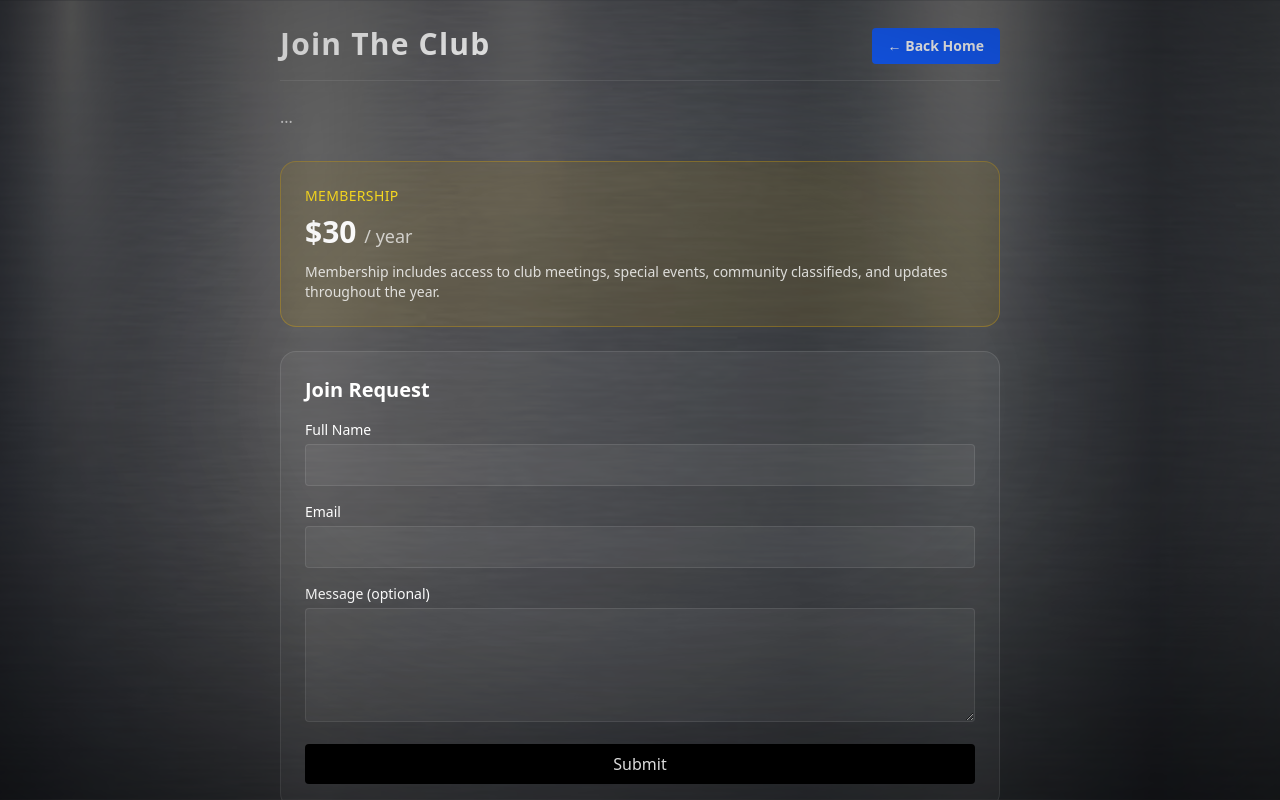
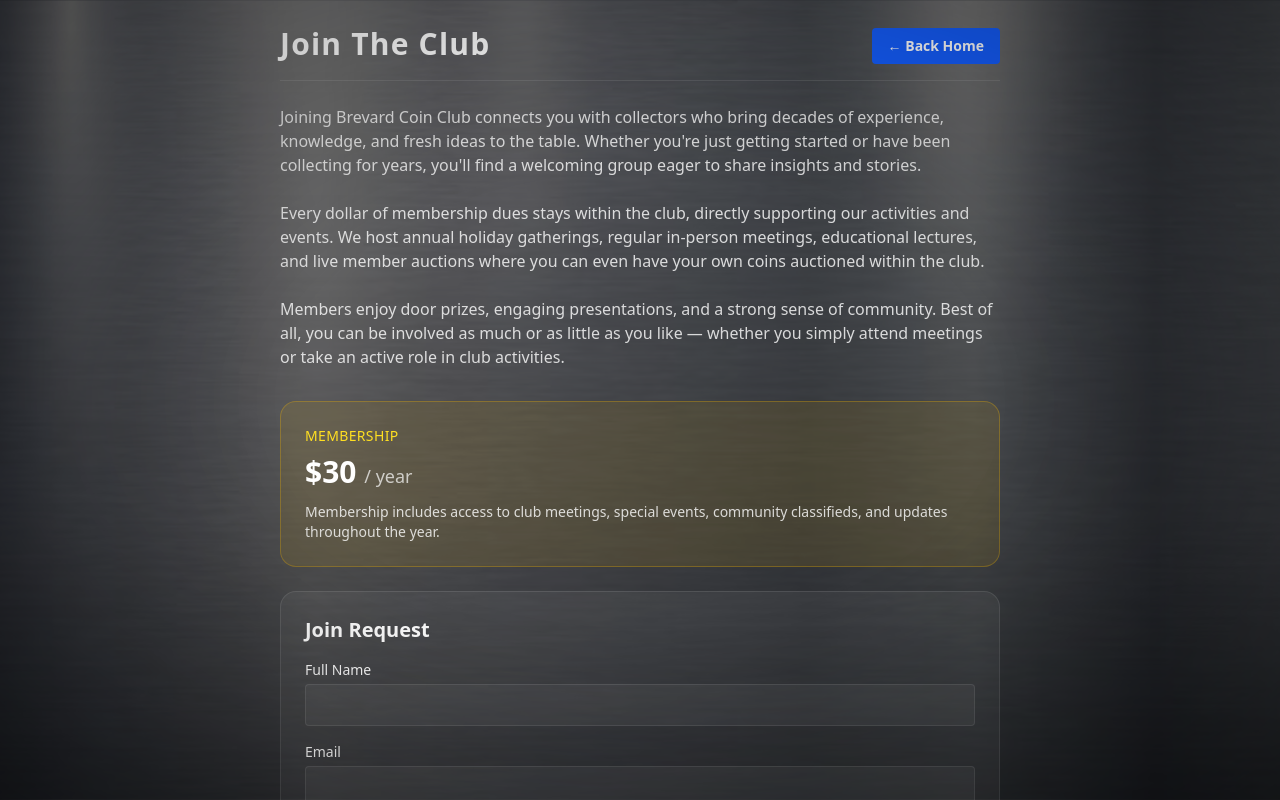
Before and after one commit to GaranBeauShotts/brevard-coin-club, a Next.js app: page /join in a window 1280 px wide. Shown: the top 800 px of the page. Built offline with nearby package versions, Linux system fonts and the light colour scheme.

Commit message:
join/update

```diff
--- a/src/app/join/page.tsx
+++ b/src/app/join/page.tsx
@@ -50,10 +50,23 @@
         <h1 className="text-3xl font-bold">Join The Club</h1>
         <BackToHome />
       </div>
+      <p className="text-white/80 mb-8">
+        Joining Brevard Coin Club connects you with collectors who bring decades
+        of experience, knowledge, and fresh ideas to the table. Whether you're
+        just getting started or have been collecting for years, you'll find a
+        welcoming group eager to share insights and stories.
+        <br /><br />
+        Every dollar of membership dues stays within the club, directly
+        supporting our activities and events. We host annual holiday gatherings,
+        regular in-person meetings, educational lectures, and live member
+        auctions where you can even have your own coins auctioned within the club.
+        <br /><br />
+        Members enjoy door prizes, engaging presentations, and a strong sense of
+        community. Best of all, you can be involved as much or as little as you
+        like — whether you simply attend meetings or take an active role in club
+        activities.
+      </p>
 
-  <p className="mt-2 text-white/70">
-    ...
-  </p>
 
       {/* ✅ Stack sections with guaranteed spacing */}
       <section className="mt-8 space-y-6">
```
Lines whose indentation alone changed are shown as unchanged.
